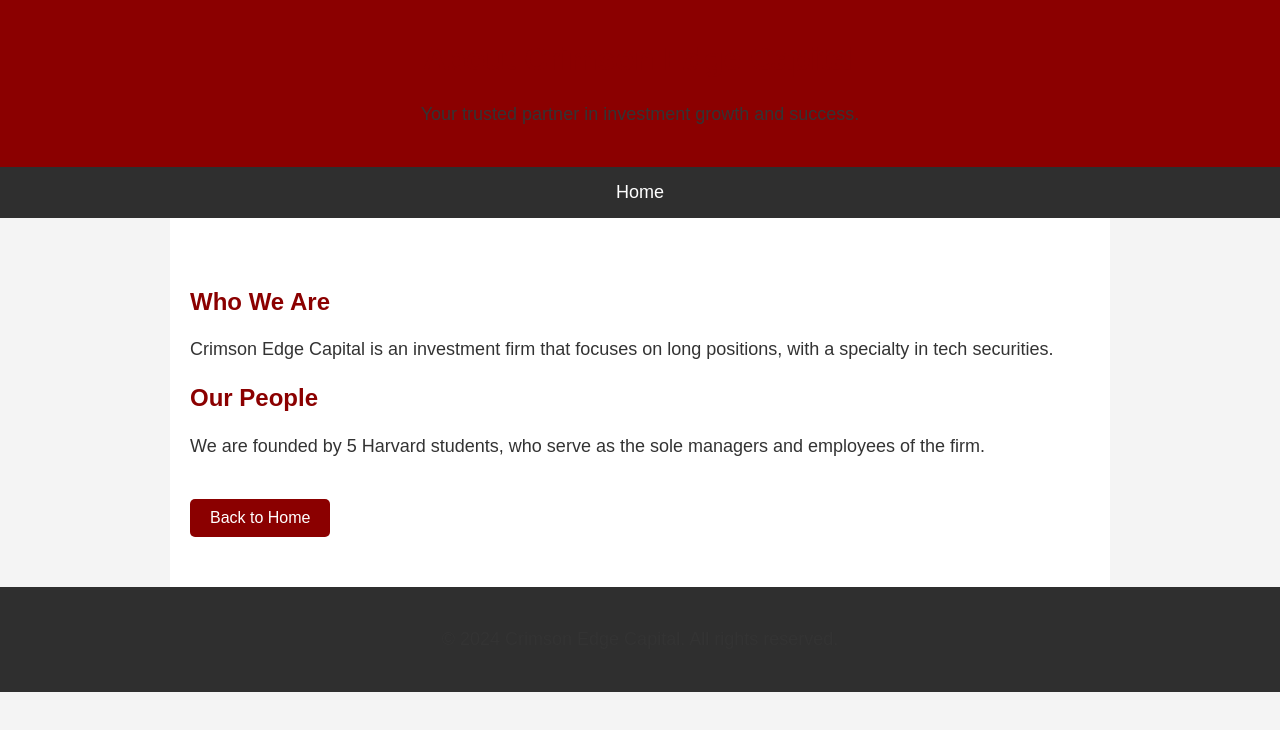
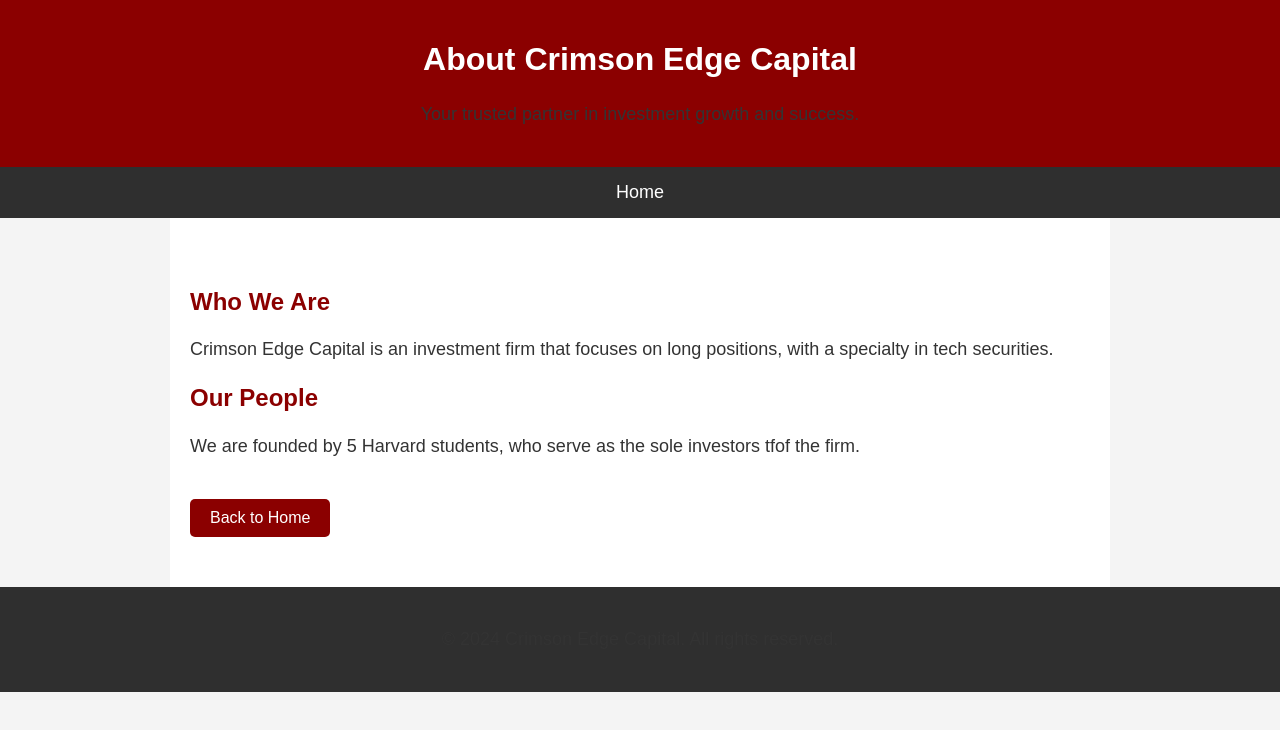
Before and after one commit to crimsonedgecapital/crimsonedgecapital.github.io, a plain HTML site: page about.html in a window 1280 px wide. Drawn offline with Linux system fonts and the light colour scheme.

Commit message:
Update about.html

```diff
--- a/about.html
+++ b/about.html
@@ -16,7 +16,7 @@
 
         header {
             background-color: #8B0000;
-            color: #000000;
+            color: #fff;
             padding: 20px 0;
             text-align: center;
         }
@@ -45,7 +45,11 @@
             background-color: #fff;
         }
 
-        h1, h2 {
+        h1 {
+            color: #fff;
+        }
+
+        h2 {
             color: #8B0000;
         }
 
@@ -100,7 +104,7 @@
 
         <div class="people">
             <h2>Our People</h2>
-            <p>We are founded by 5 Harvard students, who serve as the sole managers and employees of the firm.</p>
+            <p>We are founded by 5 Harvard students, who serve as the sole investors tfof the firm.</p>
         </div>
 
 
```
